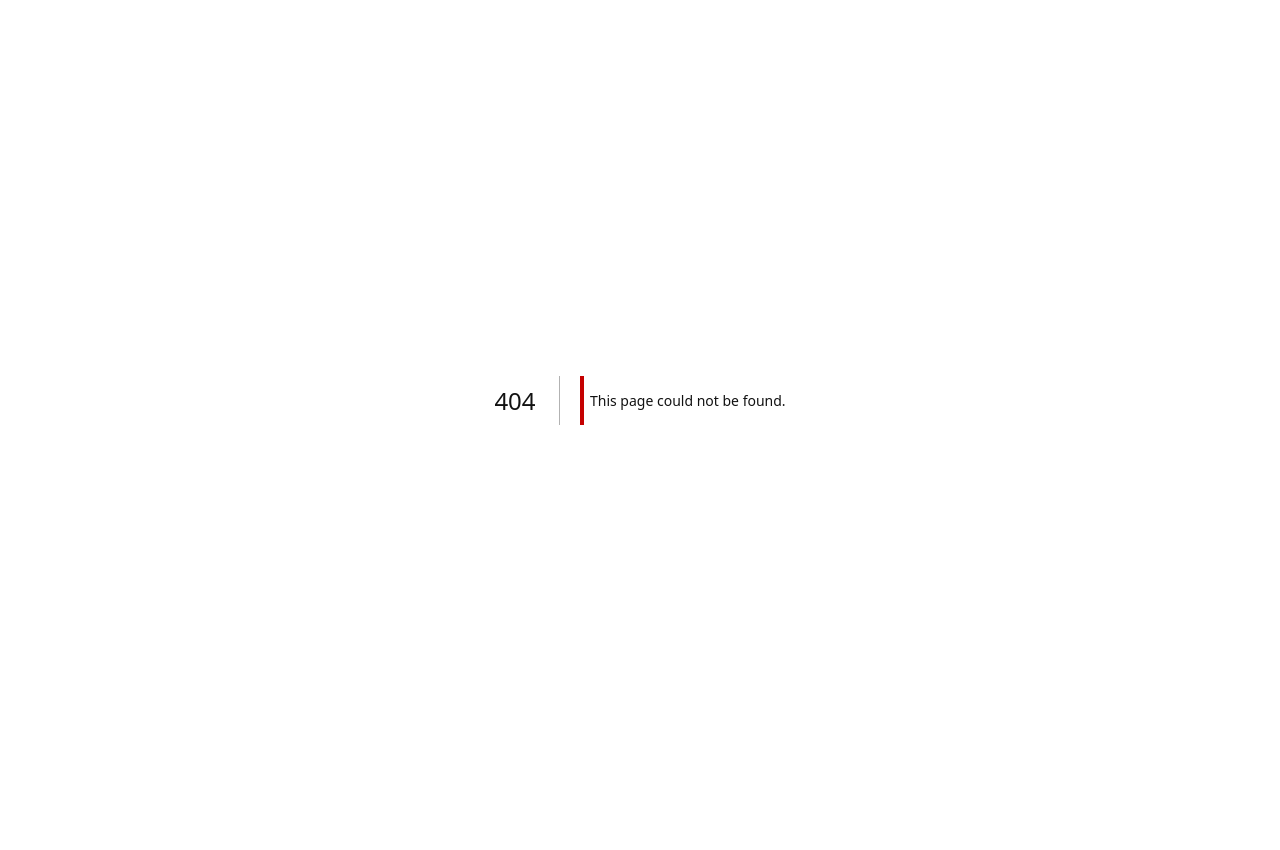
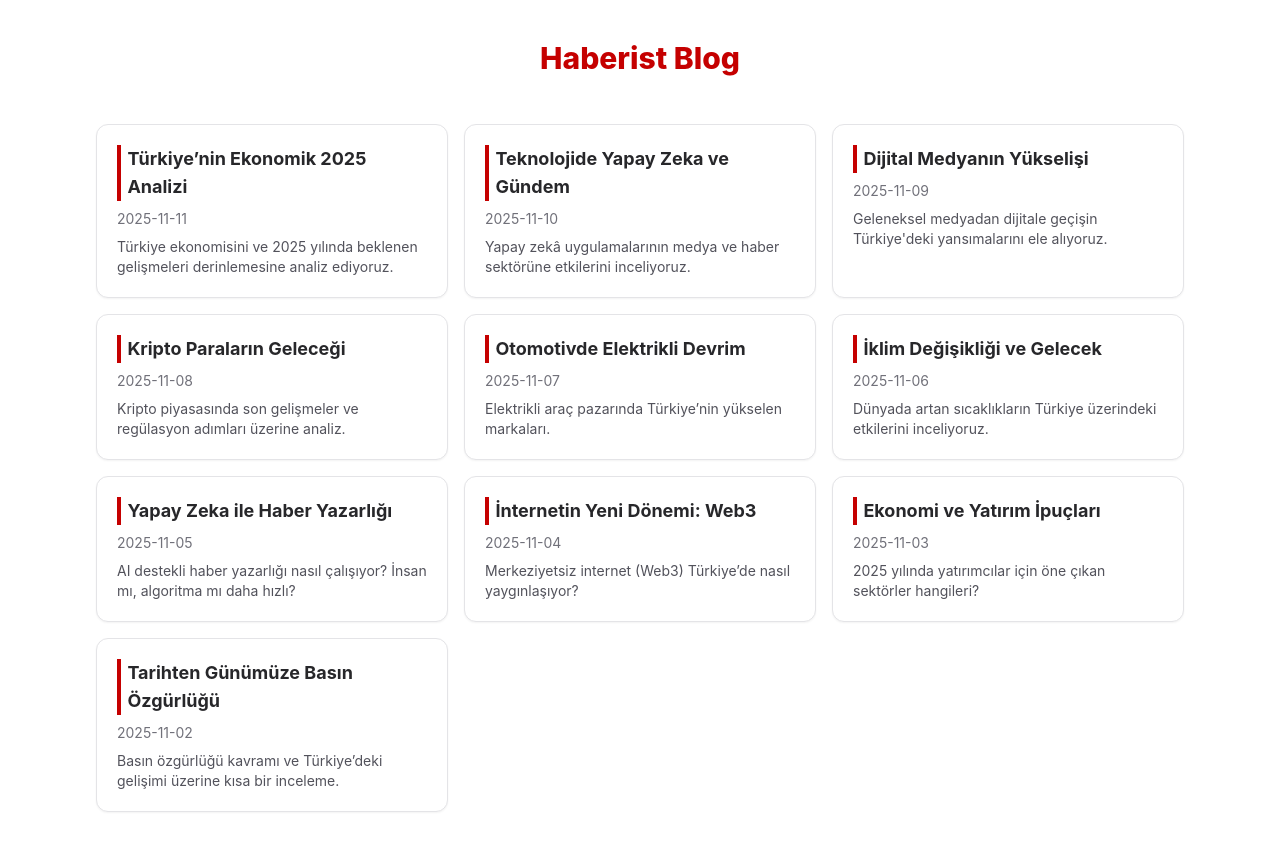
Before and after one commit to dogukanispir/haberist, a Next.js app: page /pages/blog in a window 1280 px wide. Before the commit this address had no page. Shown: the top 850 px of the page. Before the commit the page ends 800 px from the top, so only its background shows below. Built offline with nearby package versions, Linux system fonts and the light colour scheme.

Commit message:
Create index.js
Create blog index page

```diff
--- /dev/null
+++ b/pages/pages/blog/index.js
@@ -0,0 +1,39 @@
+import Link from "next/link";
+import Head from "next/head";
+import posts from "@/data/blogPosts.json";
+
+export default function BlogPage() {
+  return (
+    <>
+      <Head>
+        <title>Blog | Haberist</title>
+        <meta
+          name="description"
+          content="Haberist Blog — Güncel teknoloji, ekonomi, medya ve yaşam üzerine analizler."
+        />
+      </Head>
+
+      <div className="container mx-auto px-4 py-10">
+        <h1 className="text-3xl font-extrabold text-[var(--haberist-red)] mb-8 text-center">
+          Haberist Blog
+        </h1>
+
+        <div className="grid gap-6 sm:grid-cols-2 lg:grid-cols-3">
+          {posts.map((post) => (
+            <Link
+              key={post.slug}
+              href={`/blog/${post.slug}`}
+              className="block border border-zinc-200 rounded-xl shadow-sm hover:shadow-md transition p-5 bg-white"
+            >
+              <h2 className="text-lg font-bold mb-2 text-zinc-800">
+                {post.title}
+              </h2>
+              <p className="text-sm text-zinc-500 mb-2">{post.date}</p>
+              <p className="text-zinc-600 text-sm">{post.excerpt}</p>
+            </Link>
+          ))}
+        </div>
+      </div>
+    </>
+  );
+}
```
